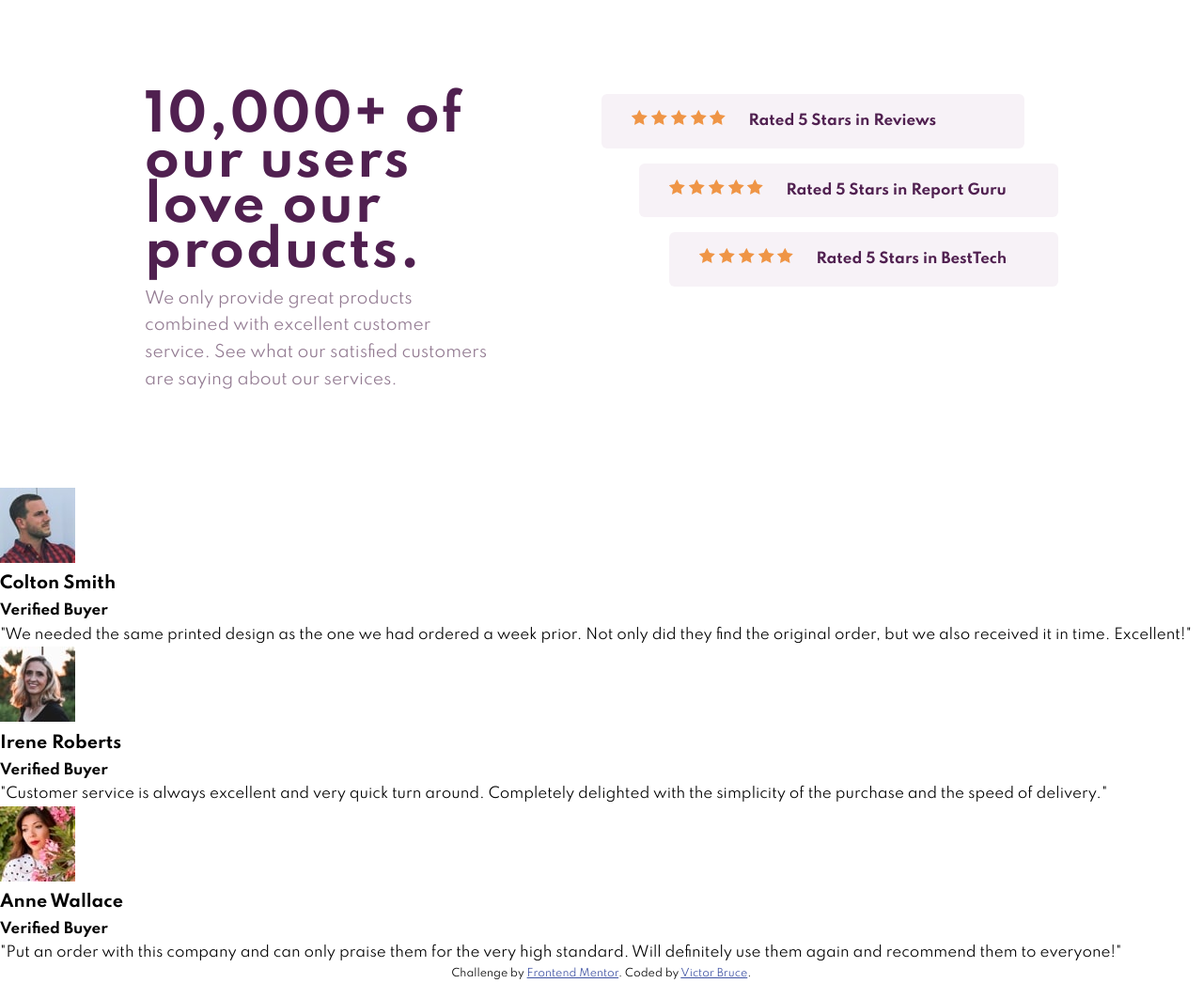
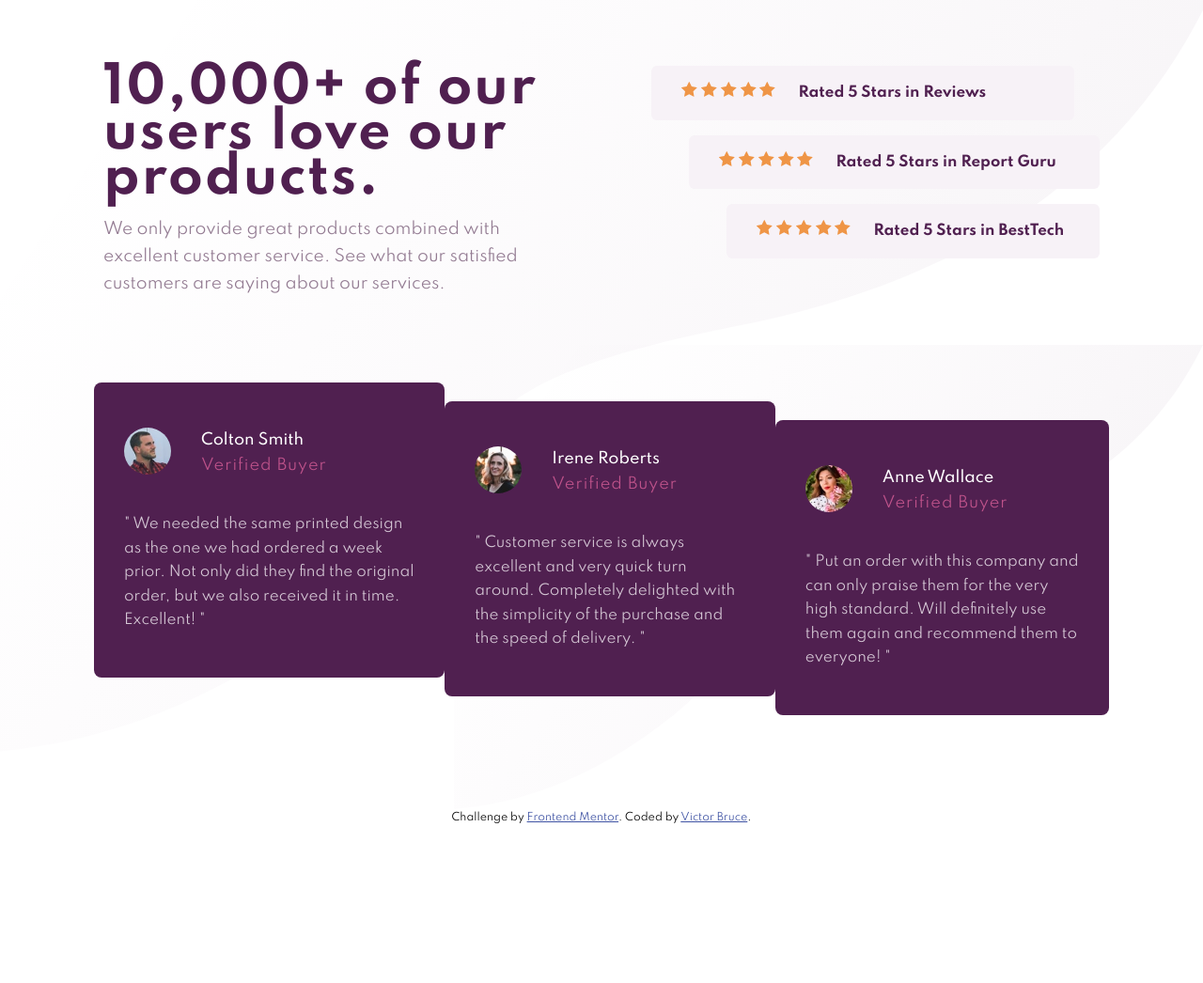
Before and after one commit to victorbruce/portfolio-figma, a plain HTML site: page index.html in a window 1280 px wide. Shown: the whole page at 94% size. After the commit the page ends 880 px from the top, so only its background shows below. Drawn offline with Linux system fonts and the light colour scheme.

Commit message:
update: style testimonial section for desktop view

```diff
--- a/css/style.css
+++ b/css/style.css
@@ -19,11 +19,19 @@
 }
 
 body {
+  width: 100vw;
+  height: 100vh;
   font-family: var(--spartan-font);
   font-size: var(--body-copy);
   font-weight: 400;
-  height: 100vh;
   line-height: 1.7;
+  display: flex;
+  flex-direction: column;
+  justify-content: center;
+  background-image: url("../images/bg-pattern-top-desktop.svg");
+  background-size: cover;
+  background-position: top;
+  background-repeat: no-repeat;
 }
 
 /* SOCIAL SECTION */
@@ -33,20 +41,20 @@ body {
 
 .social__inner {
   max-width: 1440px;
-  padding: 100px;
+  padding: 150px 110px 50px 110px;
   margin: auto;
   display: flex;
-  justify-content: space-around;
+  justify-content: space-between;
 }
 
 .social__stats {
-  width: 35%;
+  width: 45%;
 }
 
 .social__stats__title h1 {
   font-size: 3.33rem;
   font-weight: 700;
-  padding-bottom: 0.73rem;
+  margin-bottom: 1rem;
   letter-spacing: 2px;
   line-height: 3rem;
   color: var(--dark-magenta);
@@ -86,9 +94,75 @@ body {
 }
 
 .best-tech {
-  margin-left: 4.5rem;
+  margin-left: 5rem;
 }
 
+/* TESTIMONIALS */
+.testimonials {
+  width: 100%;
+  background-image: url("../images/bg-pattern-top-desktop.svg");
+  background-size: contain;
+  background-position: bottom right;
+  background-repeat: no-repeat;
+}
+
+.testimonials__inner {
+  max-width: 1440px;
+  padding: 0px 100px 100px 100px;
+  margin: auto;
+  display: flex;
+  justify-content: space-around;
+  align-items: center;
+}
+
+.testimonials__card {
+  max-width: 400px;
+  background: var(--dark-magenta);
+  color: var(--white);
+  padding: 3rem 2rem;
+  border-radius: 8px;
+}
+
+.testimonials__card__header {
+  display: flex;
+}
+
+.testimonials__card__body p {
+  color: var(--light-grayish-magenta);
+  opacity: 0.8;
+}
+
+.card__image {
+  margin-right: 2rem;
+  width: 50px;
+  margin-bottom: 2rem;
+}
+
+.card__image img {
+  border-radius: 50%;
+  width: 100%;
+}
+
+.card__details h3 {
+  font-size: 1rem;
+  font-weight: 500;
+}
+
+.card__details h4 {
+  font-size: 1rem;
+  font-weight: 400;
+  letter-spacing: 1px;
+  color: var(--soft-pink);
+  opacity: 0.7;
+}
+
+.anne {
+  margin-top: 5rem;
+}
+
+.irene {
+  margin-top: 2.5rem;
+}
 
 /* ATTRIBUTION SECTION */
 .attribution {
--- a/index.html
+++ b/index.html
@@ -11,11 +11,13 @@
       sizes="32x32"
       href="./images/favicon-32x32.png"
     />
+
     <!-- FONTS -->
     <link
       href="https://fonts.googleapis.com/css2?family=Spartan:wght@400;500;700&display=swap"
       rel="stylesheet"
     />
+
     <!-- STYLESHEET -->
     <link rel="stylesheet" href="./css/style.css" />
 
@@ -86,14 +88,14 @@
             </div>
             <div class="testimonials__card__body">
               <p>
-                "We needed the same printed design as the one we had ordered a
+                " We needed the same printed design as the one we had ordered a
                 week prior. Not only did they find the original order, but we
-                also received it in time. Excellent!"
+                also received it in time. Excellent! "
               </p>
             </div>
           </div>
 
-          <div class="testimonials__card">
+          <div class="testimonials__card irene">
             <div class="testimonials__card__header">
               <div class="card__image">
                 <img src="./images/image-irene.jpg" alt="Irene Roberts" />
@@ -105,14 +107,14 @@
             </div>
             <div class="testimonials__card__body">
               <p>
-                "Customer service is always excellent and very quick turn
+                " Customer service is always excellent and very quick turn
                 around. Completely delighted with the simplicity of the purchase
-                and the speed of delivery."
+                and the speed of delivery. "
               </p>
             </div>
           </div>
 
-          <div class="testimonials__card">
+          <div class="testimonials__card anne">
             <div class="testimonials__card__header">
               <div class="card__image">
                 <img src="./images/image-anne.jpg" alt="Irene Roberts" />
@@ -124,9 +126,9 @@
             </div>
             <div class="testimonials__card__body">
               <p>
-                "Put an order with this company and can only praise them for the
-                very high standard. Will definitely use them again and recommend
-                them to everyone!"
+                " Put an order with this company and can only praise them for
+                the very high standard. Will definitely use them again and
+                recommend them to everyone! "
               </p>
             </div>
           </div>
```
